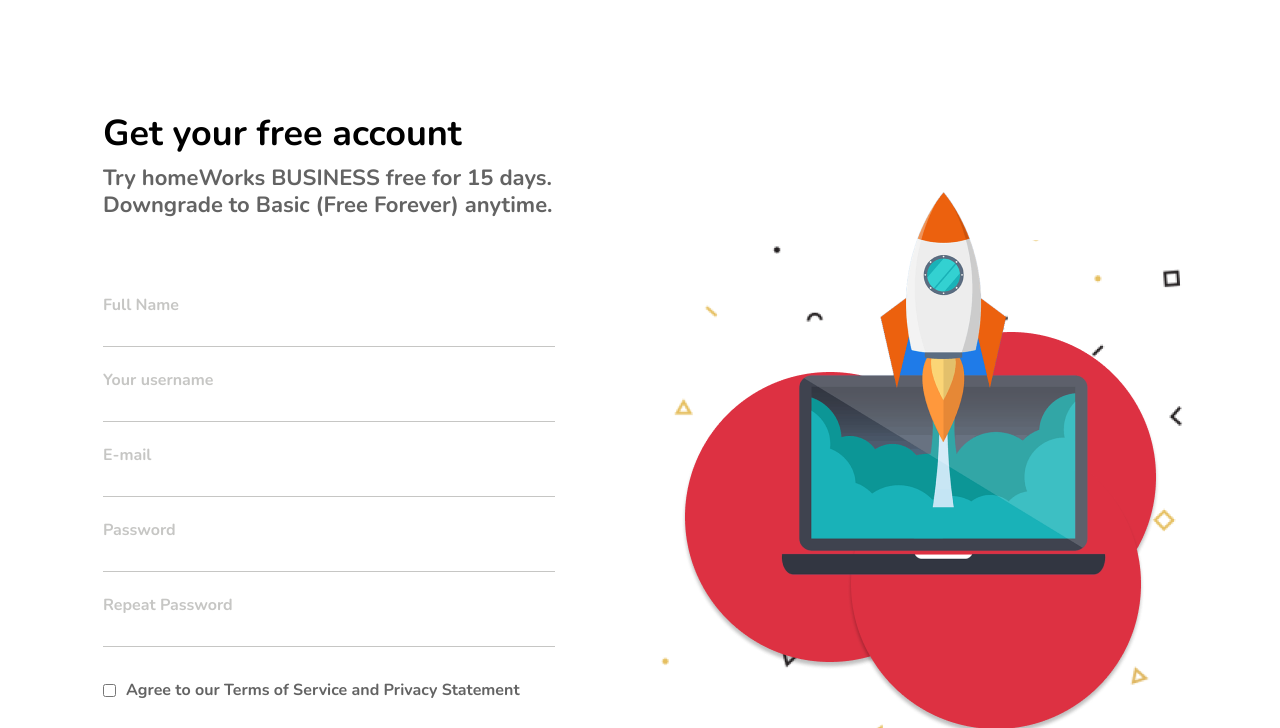
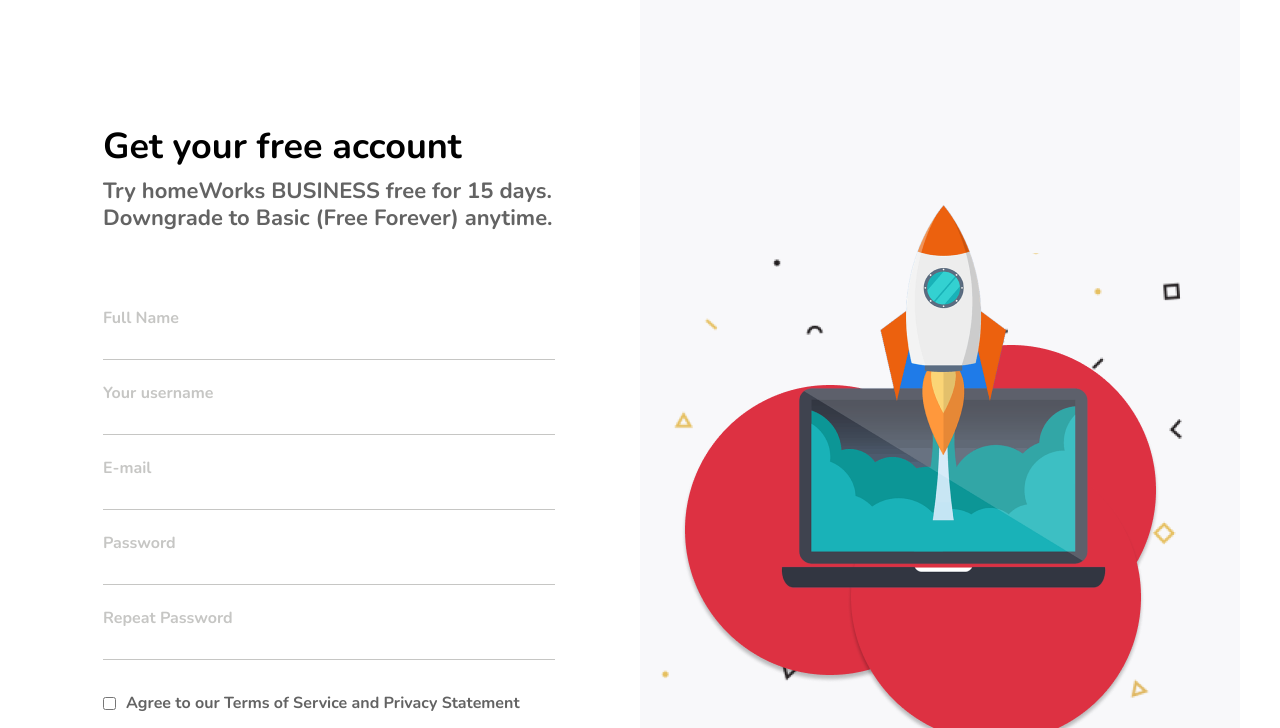
Before and after one commit to Lepkovich/itlogia, a plain HTML site: page control/JS_3/index.html in a window 1280 px wide. Shown: the part 72-800 px from the top of the page. Drawn offline with Linux system fonts and the light colour scheme.

Commit message:
fix css right half background

```diff
--- a/control/JS_3/css/style.css
+++ b/control/JS_3/css/style.css
@@ -1,7 +1,6 @@
 * {
     margin: 0;
     padding: 0;
-    background-color: white;
 }
 
 @font-face {
@@ -9,19 +8,23 @@
     src: url("../fonts/Nunitobold.woff");
     font-weight: 700;
 }
+
 body {
     font-family: Nunito, sans-serif;
 }
+
+.logo {
+    position: absolute;
+    margin-top: 27px;
+}
+
+
 .container {
     max-width: 1200px;
     margin: 0 auto;
     display: flex;
     justify-content: center;
 
-}
-
-.logo {
-    margin: 27px;
 }
 
 main .container {
@@ -35,7 +38,7 @@
 
 }
 h1 {
-    margin-top: 85px;
+    margin-top: 194px;
     padding-left: 63px;
     font-size: 36px;
     line-height: 49px;
@@ -54,7 +57,8 @@
 }
 .rocket {
     width: 50%;
-    margin-top: 145px;
+    padding-top: 254px;
+    background-color: #F8F8FA;
 }
 
 form {
```
